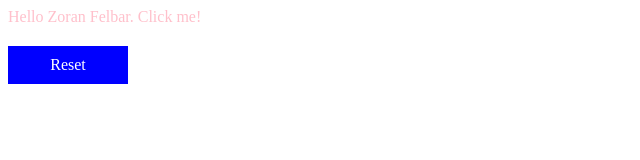
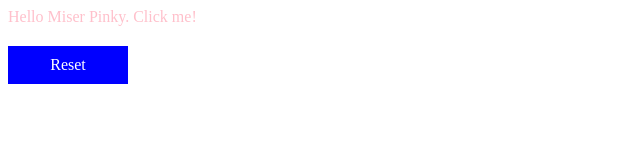
Before and after one commit to zoranf/Color-Toggle-Plugin, a website: page index.html in a window 1280 px wide. Shown: the full height of the page, 0-640 px from the left. Drawn offline with nearby package versions, Linux system fonts and the light colour scheme; files that its build step writes are made by us from their sources.

Commit message:
Name change

```diff
--- a/index.html
+++ b/index.html
@@ -20,7 +20,7 @@
             var reset = $(".reset");
 
             hello.experiment({
-                name: "Zoran Felbar",
+                name: "Miser Pinky",
                 currentColor: "pink",
                 secondaryColor: "orange"
             });
```
